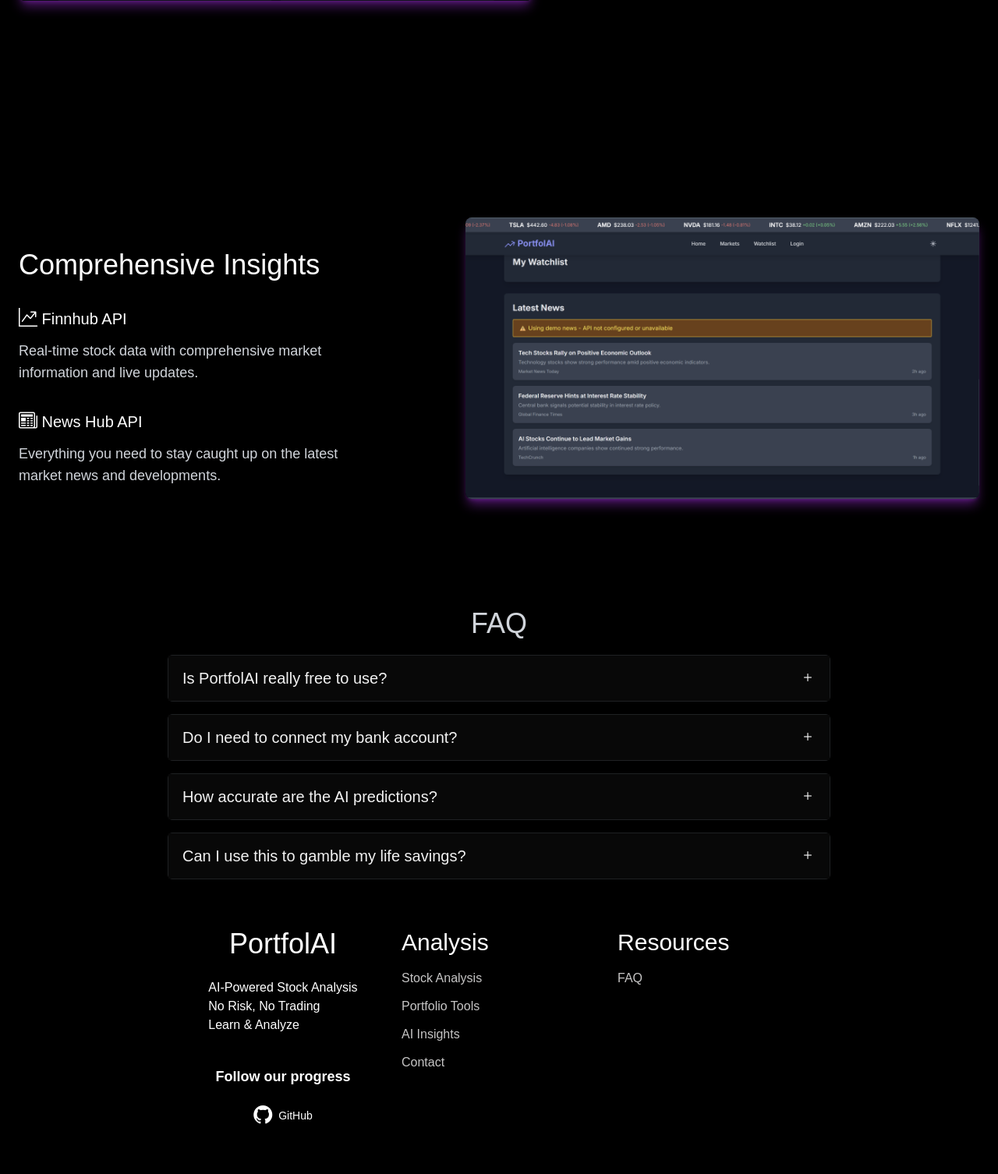
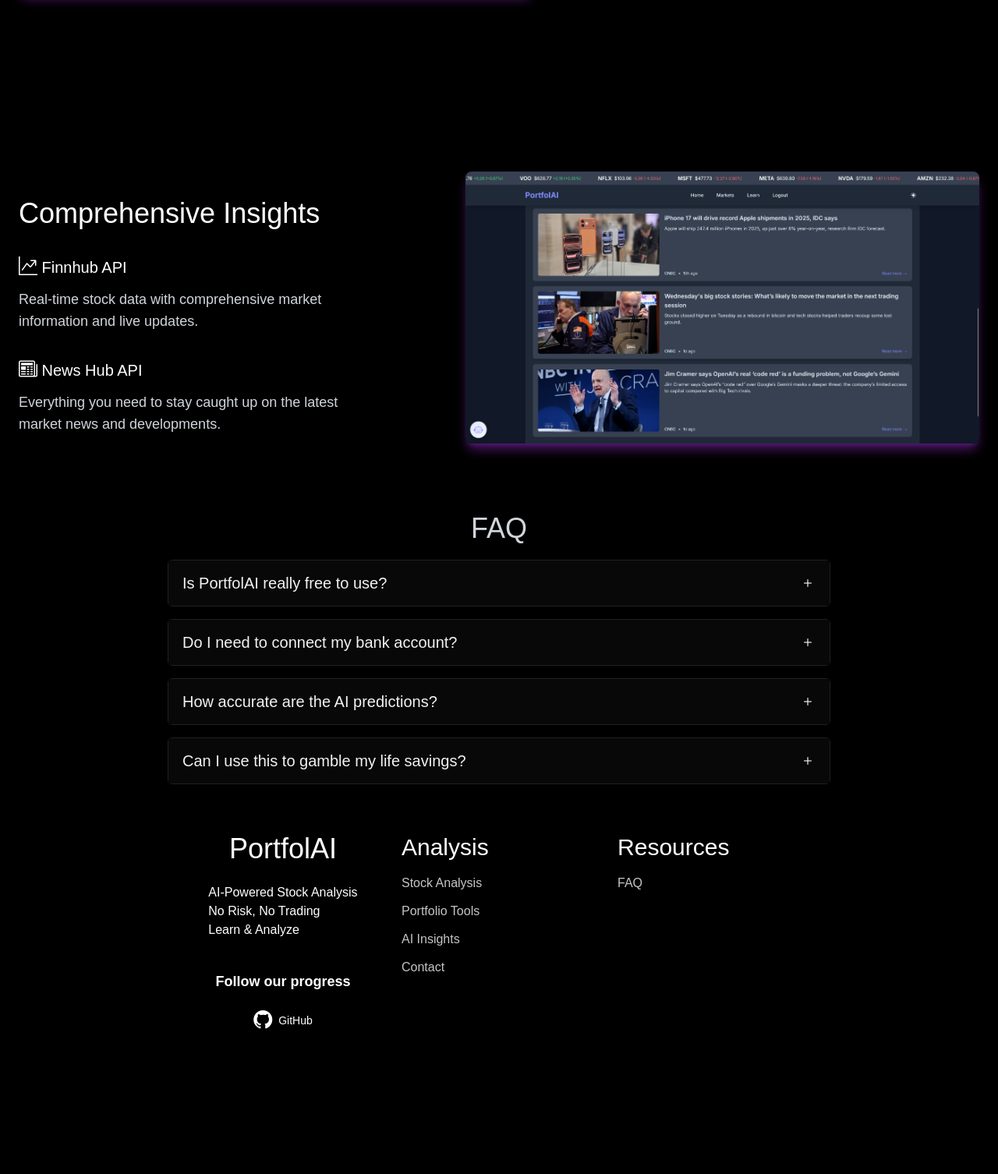
Before and after one commit to eduran04/PortfolAI-CS4300-Fall-2024-Group-4, a Django app: page / in a window 1280 px wide. Shown: the part 3630-5136 px from the top of the page at 78% size. After the commit the page ends 4950 px from the top, so only its background shows below. Run offline with Django 5.2, Linux system fonts and the light colour scheme; some libraries are stand-ins or nearby versions.

Commit message:
add new dashboard & news insights pictures

```diff
--- a/portfolai/core/templates/landing.html
+++ b/portfolai/core/templates/landing.html
@@ -431,7 +431,7 @@
         </section>
 
         <section
-            class="tw-relative tw-flex tw-min-h-[80vh] tw-w-full tw-max-w-[100vw] tw-flex-col tw-place-content-center tw-place-items-center tw-overflow-hidden tw-p-6"
+            class="tw-relative tw-flex tw-min-h-[50vh] tw-w-full tw-max-w-[100vw] tw-flex-col tw-place-content-center tw-place-items-center tw-overflow-hidden tw-p-6"
         >
             <div
                 class="reveal-up tw-flex tw-min-h-[60vh] tw-place-content-center tw-place-items-center tw-gap-[10%] max-lg:tw-flex-col max-lg:tw-gap-10"
@@ -484,7 +484,7 @@
 
         <section
             id="faq"
-            class="tw-flex tw-w-full tw-flex-col tw-place-content-center tw-place-items-center tw-gap-[10%] tw-p-[3%] tw-px-[10%]"
+            class="tw-mt-24 tw-flex tw-w-full tw-flex-col tw-place-content-center tw-place-items-center tw-gap-[10%] tw-p-[3%] tw-px-[10%]"
         >
             <h3
                 class="tw-text-4xl tw-font-medium tw-text-gray-300 max-md:tw-text-2xl"
```
Also changed, not shown: portfolai/core/static/landing/assets/images/home/dash.png, portfolai/core/static/landing/assets/images/home/insights.png.
